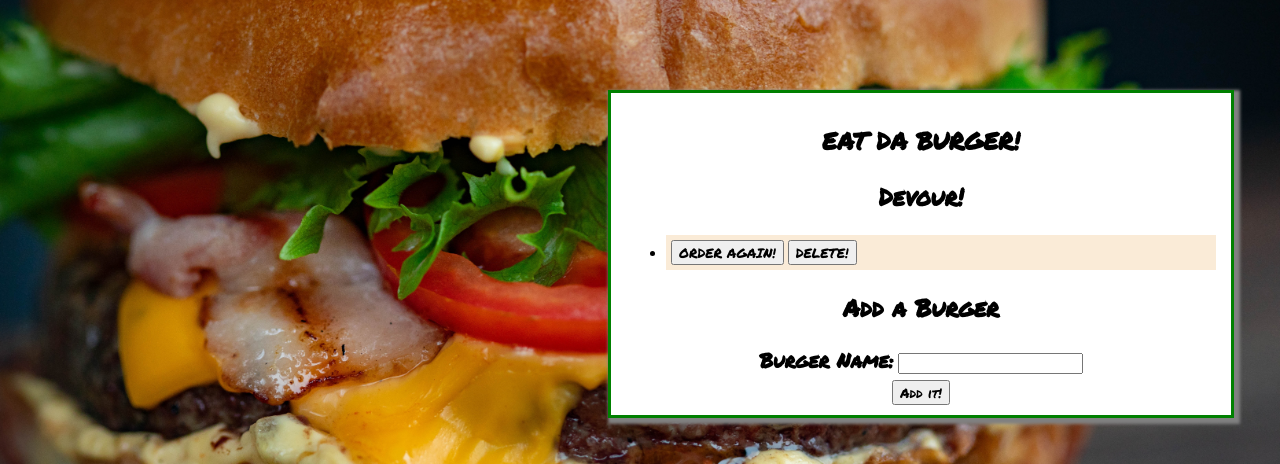
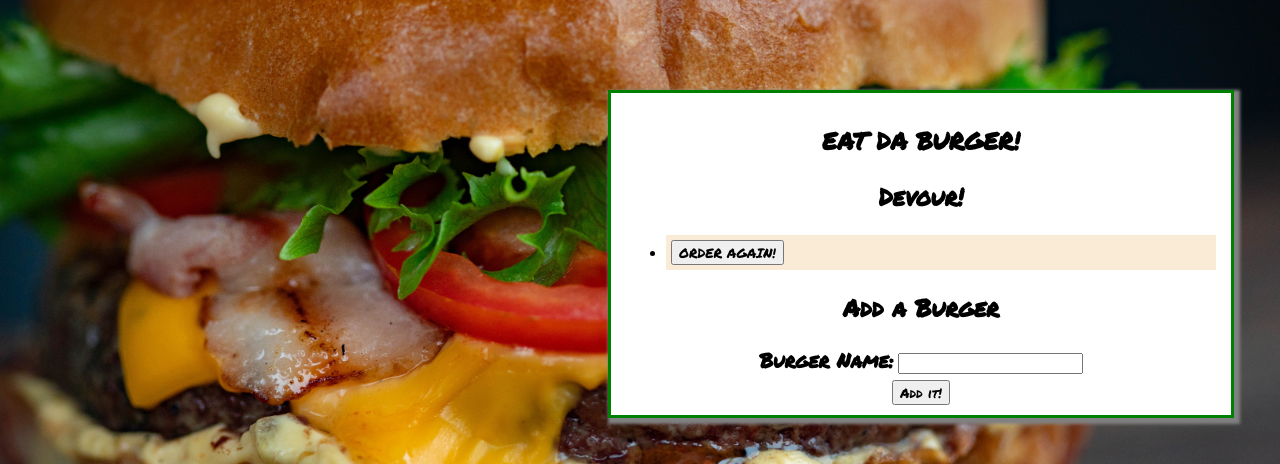
Before and after one commit to ndelaire/burger-logger, a Node server app: template views/index.handlebars in a window 1280 px wide. Shown: the part 210-674 px from the top of the page. Run offline with Node 20, Linux system fonts and the light colour scheme; the template is opened without the code that fills it: most values are stand-ins (such as "Sample title", 1, 10 or a date in 2020); some libraries are stand-ins or nearby versions.

Commit message:
taking out delete button on burger block handlebars

```diff
--- a/views/partials/burger/burger-block.handlebars
+++ b/views/partials/burger/burger-block.handlebars
@@ -5,5 +5,5 @@
 		{{#if devour}}DEVOUR IT!{{else}}ORDER AGAIN!{{/if}}
 	</button>
 
-		<button class="delete-burger" data-id="{{this.id}}">DELETE!</button>
+
 </li>
```
